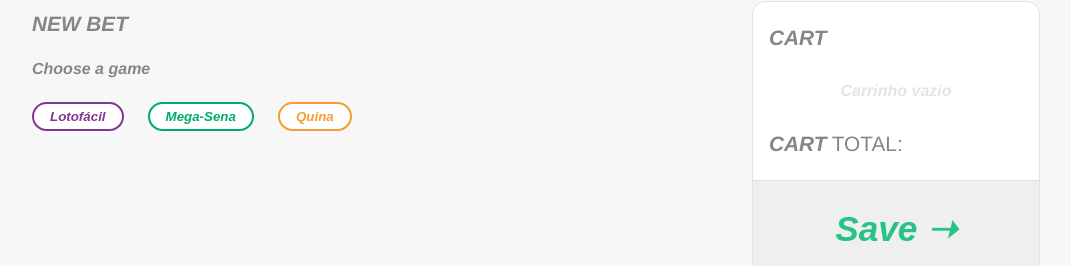
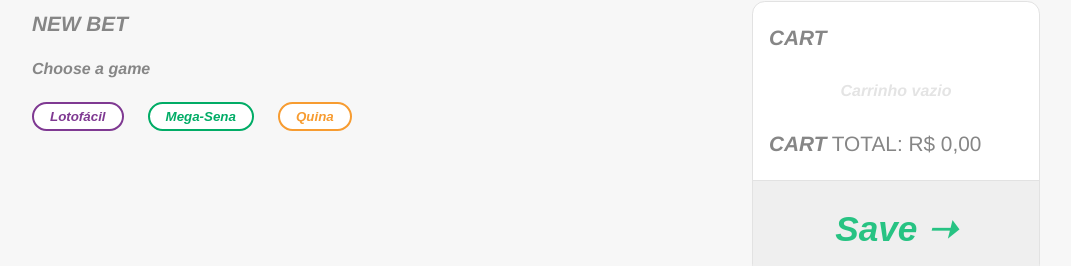
Before and after one commit to emanusantos/greatest-lottery, a React (Create React App) app: page / in a window 1280 px wide. Shown: the part 121-387 px from the top of the page, without its empty margins (104-1175 px from the left). Built offline with nearby package versions, Linux system fonts and the light colour scheme.

Commit message:
finished the newbet page

```diff
--- a/src/components/CartArea/CartArea.tsx
+++ b/src/components/CartArea/CartArea.tsx
@@ -3,16 +3,25 @@
 import { IoTrashOutline } from 'react-icons/io5';
 import { ColoredBar, BetCard, BetGameType } from './CartAreaStyles';
 
-const CartArea = ({ cart, onRemoveGame }: { cart: any, onRemoveGame: any}): React.ReactElement => {
+const CartArea = ({ cart, onRemoveGame, total }: { cart: any, onRemoveGame: any, total: number}): React.ReactElement => {
+
+    const handleSave = () => {
+        if (total < 30) {
+            return;
+        };
+        console.log(cart);
+
+    };
+
     return (
         <CartContainer>
             <div className="padding">
                 <p className="titleFont" id="titleFont">CART</p>
                 {cart.length
                 ? <div className="cartItem">
-                {cart.map((item: any, index: number) =>
+                {cart.map((item: any) =>
                     <div className="parent">
-                    <IoTrashOutline size="1.5rem" className="icon" onClick={() => onRemoveGame(item.id)} />
+                    <IoTrashOutline size="1.5rem" className="icon" onClick={() => onRemoveGame(item.id, item.price)} />
                     <ColoredBar bgc={item.color} />
                     <BetCard>
                         <p className="numbersBet">{item.numbers}</p>
@@ -25,10 +34,10 @@
                 )}
                 </div>
                 : <h4>Carrinho vazio</h4>}
-                <p className="titleFont" id="footerFont">CART<span> TOTAL:</span></p>
+                <p className="titleFont" id="footerFont">CART<span> TOTAL: R$ {total.toFixed(2).replace('.', ',')}</span></p>
             </div>
             <div className="btnArea">
-                <button>Save ➝</button>
+                <button onClick={handleSave}>Save ➝</button>
             </div>
         </CartContainer>
     );
--- a/src/pages/newbet/NewBet.tsx
+++ b/src/pages/newbet/NewBet.tsx
@@ -8,6 +8,7 @@
 import { Games } from '../../store/cartSlice';
 
 let currentGameRange: number[] = [];
+let total = Number(0);
 
 const NewBet: React.FC = () => {
 
@@ -141,13 +142,15 @@
             return;
         }
 
+        total += game.price;
+
         cartAddHandler([...toCart, { id: Date.now().toString(), numbers: formatNumbers(), price: game.price, color: game.color, type: game.type }])
         console.log(toCart);
     };
 
-    const removeGame = (id: any) => {
+    const removeGame = (id: any, price: number) => {
         let newCart = toCart.filter((cartItem: any) => id !== cartItem.id);
-        console.log(newCart);
+        total -= price;
         return setToCart(newCart);
     };
 
@@ -201,7 +204,7 @@
                     <AddButton onClick={addItemToCart} id="add">Add to cart</AddButton>
                 </div>}
             </Game>
-                <CartArea cart={toCart} onRemoveGame={removeGame} />
+                <CartArea cart={toCart} onRemoveGame={removeGame} total={total} />
             </BetContainer>
         </>
     );
```
